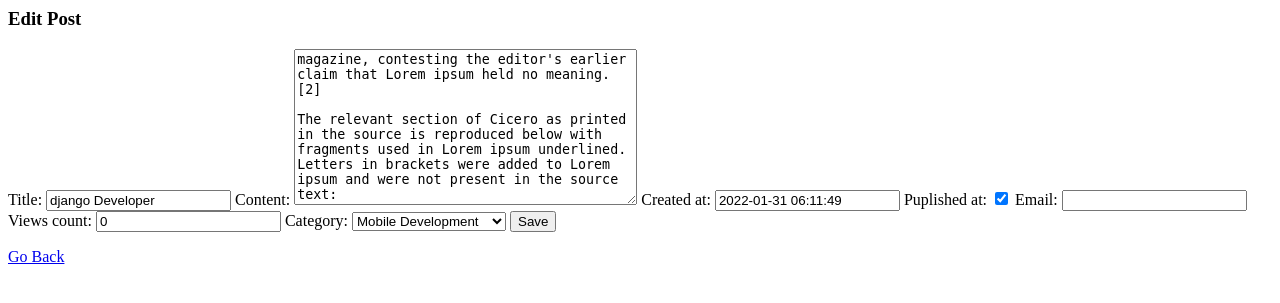
After one commit to huzaifa-salih/basic-blog, a Django app: page /blog/2/edit in a window 1280 px wide. The commit adds this page. Shown: the top 303 px of the page. Run offline with Django 4.2, Linux system fonts and the light colour scheme; data comes from the database, SQL or seed files in the repository; both versions use the stored data as it was after the commit.

Commit message:
desgin views

```diff
--- a/blog/urls.py
+++ b/blog/urls.py
@@ -14,11 +14,11 @@ Including another URLconf
     2. Add a URL to urlpatterns:  path('blog/', include('blog.urls'))
 """
 from django.contrib import admin
-from django.urls import path
-from post.views import post_list, post_detail
+from django.urls import path, include
+
 
 urlpatterns = [
     path('admin/', admin.site.urls),
-    path('blog/', post_list),
-    path('blog/<int:id>', post_detail),
+    path("blog/", include("post.urls", namespace="blog")),
+
 ]
--- /dev/null
+++ b/post/forms.py
@@ -0,0 +1,8 @@
+from django import forms
+from post.models import Post
+
+
+class PostForm(forms.ModelForm):
+    class Meta:
+        model = Post
+        fields = ('__all__')
--- a/post/models.py
+++ b/post/models.py
@@ -1,4 +1,6 @@
 from django.db import models
+from django.utils import timezone
+
 
 CATEGORY = (
     ("WD", "Web Development"),
@@ -9,7 +11,7 @@ CATEGORY = (
 class Post(models.Model):
     title = models.CharField(max_length=50, unique=True)
     content = models.TextField(max_length=10000)
-    created_at = models.DateTimeField()
+    created_at = models.DateTimeField(default=timezone.now)
     puplished_at = models.BooleanField(default=True)
     email = models.EmailField(null=True, blank=True)
     views_count = models.IntegerField(default=0)
--- /dev/null
+++ b/post/templates/post/post_edit.html
@@ -0,0 +1,9 @@
+<h3>Edit Post</h3>
+
+<form action="" method="POST">
+    {% csrf_token %}
+    {{form}}
+    <input type="submit" value="Save" >
+</form>
+
+<a href="{% url 'blog:post_list' %}">Go Back</a>
--- a/post/templates/post/post_list.html
+++ b/post/templates/post/post_list.html
@@ -1,7 +1,9 @@
 <h1>Welcome </h1>
 
-{% for post in all_posts %}
+<h3><a href="{% url 'blog:create_post' %}">create new post</a></h3>
+<hr>
+{% for post in all_post %}
 
-  <h4>{{post}}</h4>
+  <h3><a href="{% url 'blog:post_detail' post.id %}">{{post}}</a></h3>
 
 {% endfor %}
--- a/post/urls.py
+++ b/post/urls.py
@@ -0,0 +1,19 @@
+from django.urls import path
+from post.views import (
+    post_list,
+    post_detail,
+    create_post,
+    post_edit
+)
+
+
+app_name='post'
+
+urlpatterns = [
+    path('', post_list, name='post_list'),
+    path('<int:id>', post_detail, name='post_detail'),
+    path('<int:id>/edit', post_edit, name='post_edit'),
+    path('create/', create_post, name='create_post')
+
+
+]
--- a/post/views.py
+++ b/post/views.py
@@ -1,13 +1,48 @@
+from turtle import pos
 from django.shortcuts import render
 from post.models import Post
+from post.forms import PostForm
+
 
 def post_list(request):
-    all_posts = Post.objects.all()
-
-    return render(request, "post_list.html", {"all_posts": all_posts})
+    all_post = Post.objects.all()
+    context = {
+        "all_post": all_post,
+    }
+    return render(request, "post_list.html", context)
 
 
 def post_detail(request, id):
     post = Post.objects.get(id=id)
+    context = {
+        "post": post,
+    }
+    return render(request, "post_detail.html", context)
 
-    return render(request, "post_detail.html", {"post": post})
+
+def create_post(request):
+    if request.method == "POST":
+        form = PostForm(request.POST)
+        if form.is_valid():
+            form.save()
+    else:
+        form = PostForm()
+    context = {
+        "form": form,
+    }
+    return render(request, "create_post.html", context)
+
+
+def post_edit(request, id):
+    post = Post.objects.get(id=id)
+    if request.method == "POST":
+        form = PostForm(request.POST, instance=post)
+        if form.is_valid():
+            form.save()
+    else:
+        form = PostForm(instance=post)
+    context = {
+        "form": form,
+        # "post": post,
+    }
+    return render(request, "post_edit.html", context)
```
Also changed, not shown: post/templates/post/create_post.html (added, +8 -0 lines), post/templates/post/post_detail.html (+7 -1 lines), db.sqlite3.
